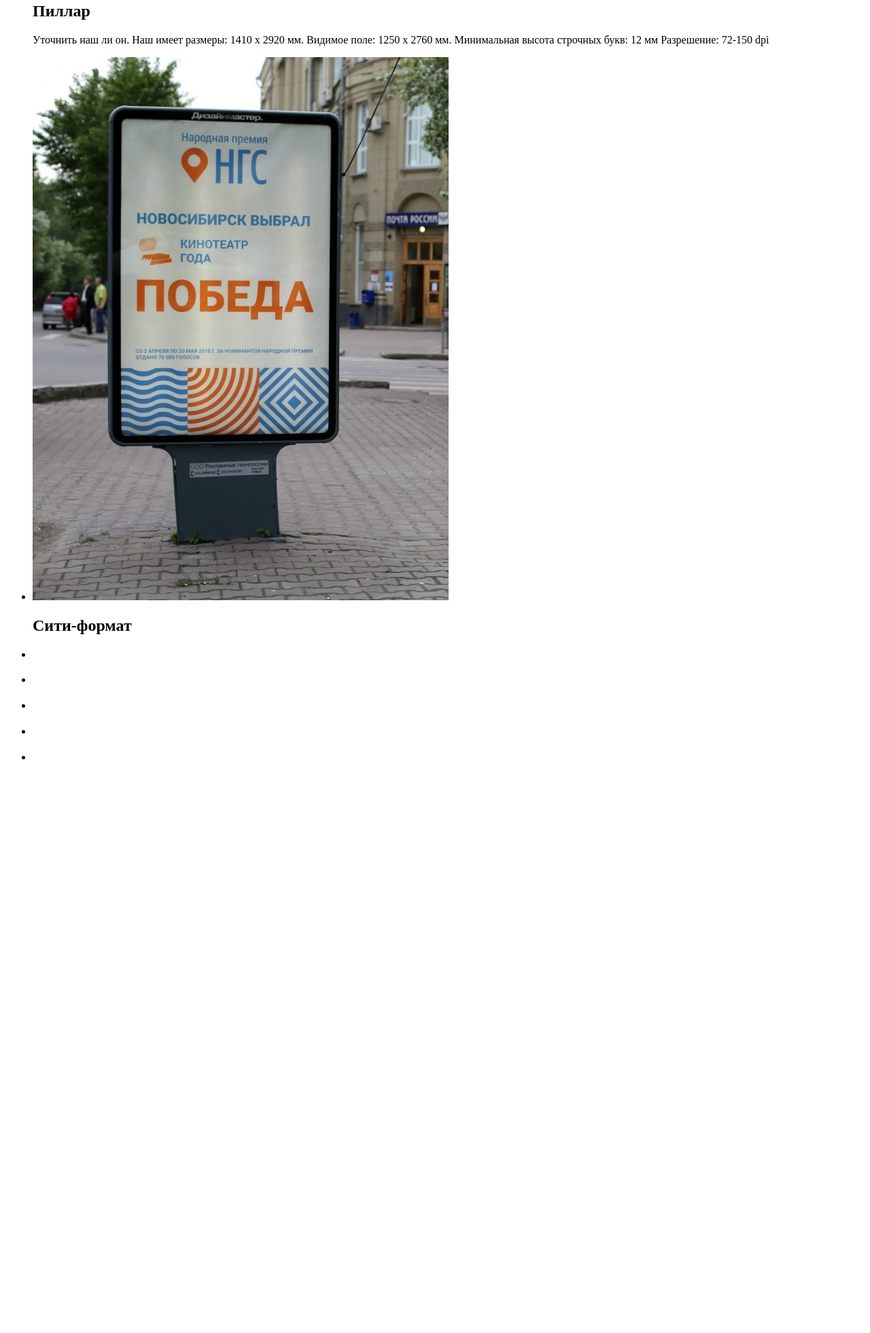
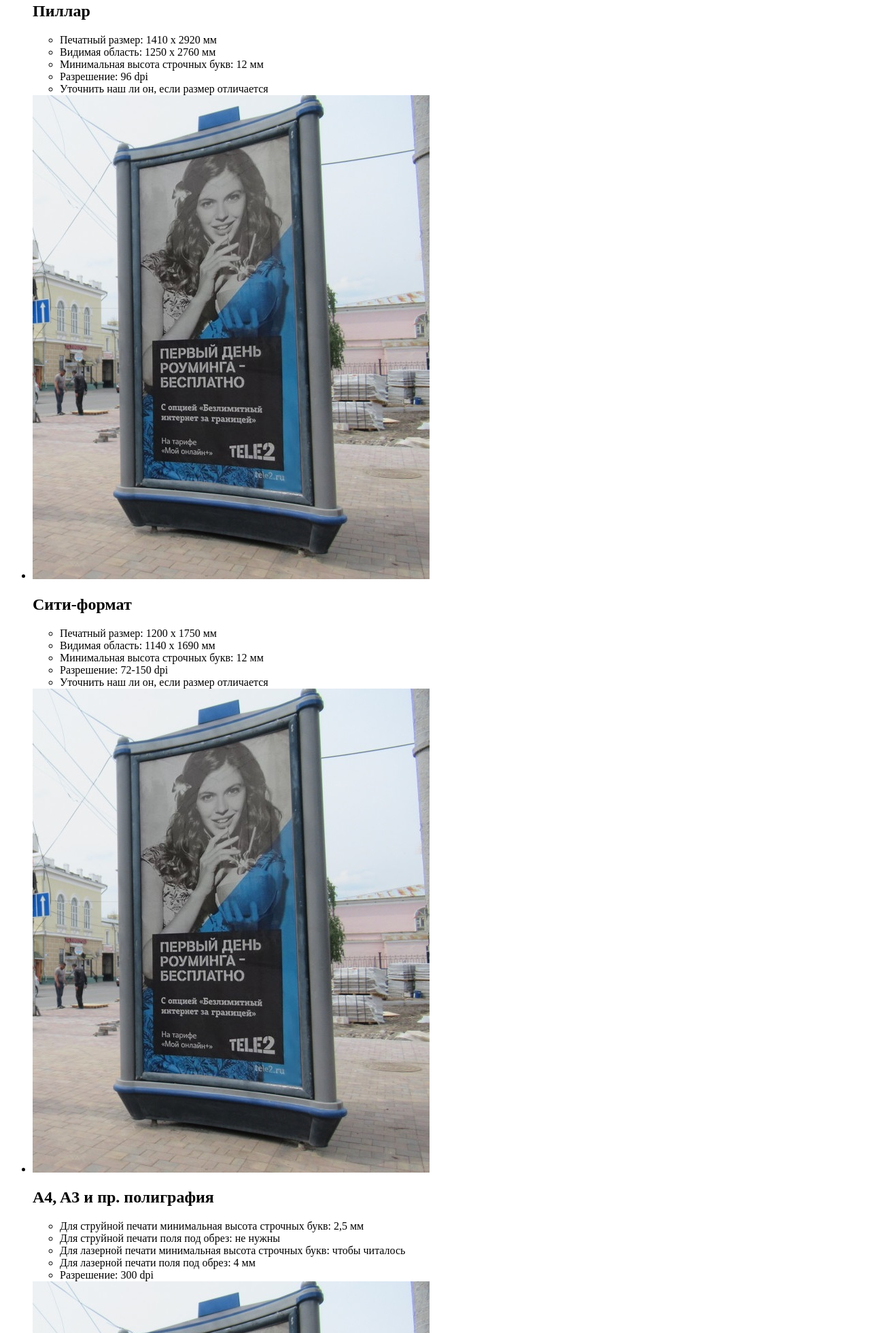
Before and after one commit to aleksdsgn/techReq, a plain HTML site: page index.html in a window 1280 px wide. Shown: the part 839-2800 px from the top of the page at 68% size. Before the commit the page ends 1982 px from the top, so only its background shows below. Drawn offline with Linux system fonts and the light colour scheme.

Commit message:
feat: добавить разметку первых карточек и их содержимое

```diff
--- a/index.html
+++ b/index.html
@@ -24,61 +24,62 @@
     <main class="content">
       <section class="hints">
         <ul class="hints__container">
+
           <li class="hints__item">
             <article class="card">
               <img class="card__img" src="images/card__pillar.jpg" alt="" />
               <h2 class="card__title">Пиллар</h2>
-              <p class="card__text">
-                Уточнить наш ли он. Наш имеет размеры: 1410 х 2920 мм.
-                Видимое поле: 1250 х 2760 мм.
-                Минимальная высота строчных букв: 12 мм
-                Разрешение: 72-150 dpi
-              </p>
+              <ul class="card__text">
+                <li class="card__text-item">Печатный размер: 1410 х 2920 мм</li>
+                <li class="card__text-item">Видимая область: 1250 х 2760 мм</li>
+                <li class="card__text-item">Минимальная высота строчных букв: 12 мм</li>
+                <li class="card__text-item">Разрешение: 96 dpi</li>
+                <li class="card__text-item">Уточнить наш ли он, если размер отличается</li>
+              </ul>
             </article>
           </li>
 
           <li class="hints__item">
             <article class="card">
-              <img class="card__img" src="images/card__city.jpg" alt="" />
+              <img class="card__img" src="images/card__pillar.jpg" alt="" />
               <h2 class="card__title">Сити-формат</h2>
-              <p class="card__text"></p>
+              <ul class="card__text">
+                <li class="card__text-item">Печатный размер: 1200 х 1750 мм</li>
+                <li class="card__text-item">Видимая область: 1140 х 1690 мм</li>
+                <li class="card__text-item">Минимальная высота строчных букв: 12 мм</li>
+                <li class="card__text-item">Разрешение: 72-150 dpi</li>
+                <li class="card__text-item">Уточнить наш ли он, если размер отличается</li>
+              </ul>
             </article>
           </li>
+
           <li class="hints__item">
             <article class="card">
-              <img class="card__img" src="" alt="" />
-              <h2 class="card__title"></h2>
-              <p class="card__text"></p>
+              <img class="card__img" src="images/card__pillar.jpg" alt="" />
+              <h2 class="card__title">A4, A3 и пр. полиграфия</h2>
+              <ul class="card__text">
+                <li class="card__text-item">Для струйной печати минимальная высота строчных букв: 2,5 мм</li>
+                <li class="card__text-item">Для струйной печати поля под обрез: не нужны</li>
+                <li class="card__text-item">Для лазерной печати минимальная высота строчных букв: чтобы читалось</li>
+                <li class="card__text-item">Для лазерной печати поля под обрез: 4 мм</li>
+                <li class="card__text-item">Разрешение: 300 dpi</li>
+              </ul>
             </article>
           </li>
+
           <li class="hints__item">
             <article class="card">
-              <img class="card__img" src="" alt="" />
-              <h2 class="card__title"></h2>
-              <p class="card__text"></p>
+              <img class="card__img" src="images/card__pillar.jpg" alt="" />
+              <h2 class="card__title">Реклама в газете</h2>
+              <ul class="card__text">
+                <li class="card__text-item">Минимальная высота строчных букв: 3 мм (или чтобы читался - 6-7 pt)</li>
+                <li class="card__text-item">Поля под обрез: не нужны</li>
+                <li class="card__text-item">Разрешение: 300 dpi</li>
+              </ul>
             </article>
           </li>
-          <li class="hints__item">
-            <article class="card">
-              <img class="card__img" src="" alt="" />
-              <h2 class="card__title"></h2>
-              <p class="card__text"></p>
-            </article>
-          </li>
-          <li class="hints__item">
-            <article class="card">
-              <img class="card__img" src="" alt="" />
-              <h2 class="card__title"></h2>
-              <p class="card__text"></p>
-            </article>
-          </li>
-          <li class="hints__item">
-            <article class="card">
-              <img class="card__img" src="" alt="" />
-              <h2 class="card__title"></h2>
-              <p class="card__text"></p>
-            </article>
-          </li>
+
+
         </ul>
       </section>
     </main>
```
